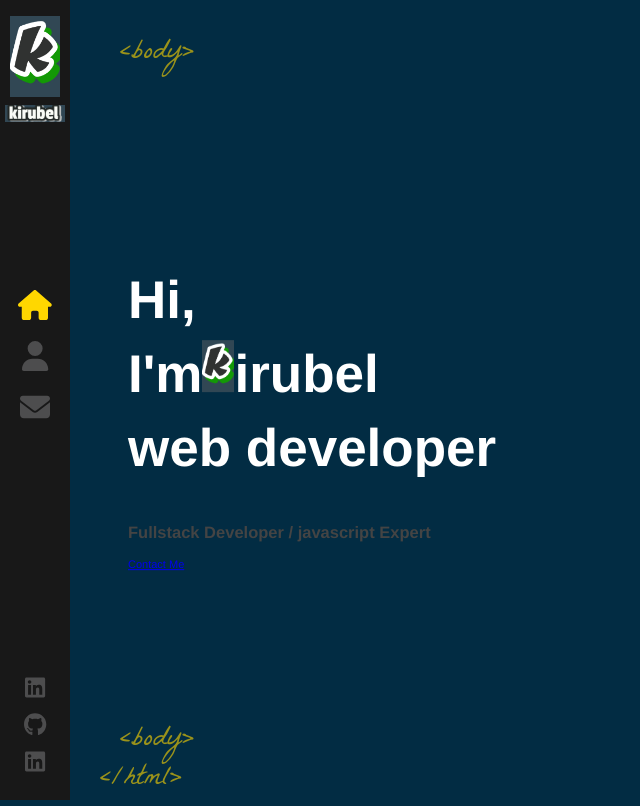
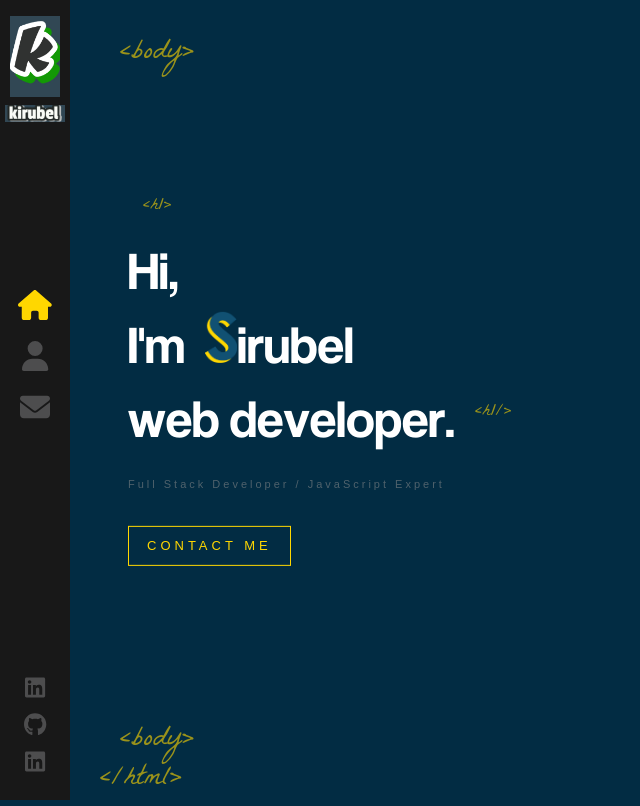
Before and after one commit to kirusolo/react-portfolio, a React (Create React App) app: page / in a window 1280 px wide. Shown: the whole page, without its empty margins (0-640 px from the left). Built offline with nearby package versions, Linux system fonts and the light colour scheme.

Commit message:
style using animated letters

```diff
--- a/package.json
+++ b/package.json
@@ -11,6 +11,7 @@
     "@testing-library/react": "^13.4.0",
     "@testing-library/user-event": "^13.5.0",
     "animate.css": "^4.1.1",
+    "gsap": "^3.12.2",
     "gsap-trial": "^3.12.2",
     "leaflet": "^1.9.4",
     "loaders.css": "^0.1.2",
--- /dev/null
+++ b/src/components/AnimatedLetters/index.js
@@ -0,0 +1,15 @@
+import './index.scss'
+
+const AnimatedLetters = ({ letterClass, strArray, idx }) => {
+  return (
+    <span>
+      {strArray.map((char, i) => (
+        <span key={char + i} className={`${letterClass} _${i + idx}`}>
+          {char}
+        </span>
+      ))}
+    </span>
+  )
+}
+
+export default AnimatedLetters
--- /dev/null
+++ b/src/components/AnimatedLetters/index.scss
@@ -0,0 +1,24 @@
+.text-animate {
+  display: inline-block;
+  opacity: 0;
+  animation: bounceIn 1s 1s;
+  animation-fill-mode: forwards;
+  min-width: 10px;
+}
+
+.text-animate-hover {
+  min-width: 10px;
+  display: inline-block;
+  animation-fill-mode: both;
+
+  &:hover {
+    animation: rubberBand 1s;
+    color: #ffd700;
+  }
+}
+
+@for $i from 1 through 35 {
+  .text-animate._#{$i} {
+    animation-delay: #{$i / 10}s;
+  }
+}
--- a/src/components/Home/index.js
+++ b/src/components/Home/index.js
@@ -1,25 +1,70 @@
-import LogoTitle from '../../assets/images/logo-k.png'
+import { useEffect, useState } from 'react'
 import { Link } from 'react-router-dom'
+import AnimatedLetters from '../AnimatedLetters'
+import LogoTitle from '../../assets/images/logo-s.png'
+
 import './index.scss'
 
 const Home = () => {
+  const [letterClass, setLetterClass] = useState('text-animate')
+  const nameArray = ['i', 'r', 'u', 'b', 'e', 'l']
+  const jobArray = [
+    'w',
+    'e',
+    'b',
+    ' ',
+    'd',
+    'e',
+    'v',
+    'e',
+    'l',
+    'o',
+    'p',
+    'e',
+    'r',
+    '.',
+  ]
+  useEffect(() => {
+    // Store the timer ID returned by setTimeout
+    const timerId = setTimeout(() => {
+      setLetterClass('text-animate-hover')
+    }, 4000)
+
+    // Cleanup function to clear the timer if the component unmounts or the effect runs again
+    return () => clearTimeout(timerId)
+  }, []) // Empty dependency array to run this effect only once
+
   return (
+    <>
       <div className="container home-page">
         <div className="text-zone">
           <h1>
-          Hi, <br />
-          I'm
+            <span className={letterClass}>H</span>
+            <span className={`${letterClass} _12`}>i,</span>
+            <br />
+            <span className={`${letterClass} _13`}>I</span>
+            <span className={`${letterClass} _14`}>'m</span>
+
             <img src={LogoTitle} alt="developer" />
-          irubel
+            <AnimatedLetters
+              letterClass={letterClass}
+              strArray={nameArray}
+              idx={15}
+            />
             <br />
-          web developer
+            <AnimatedLetters
+              letterClass={letterClass}
+              strArray={jobArray}
+              idx={22}
+            />
           </h1>
-        <h2>Fullstack Developer / javascript Expert</h2>
+          <h2>Full Stack Developer / JavaScript Expert </h2>
           <Link to="/contact" className="flat-button">
-          Contact Me
+            CONTACT ME
           </Link>
         </div>
       </div>
+    </>
   )
 }
 
--- a/src/components/Home/index.scss
+++ b/src/components/Home/index.scss
@@ -10,8 +10,69 @@
   h1 {
     color: #fff;
     font-size: 53px;
+    margin: 0;
+    font-family: 'Coolvetica';
+    font-weight: 400;
+
+    &::before {
+      content: '<h1>';
+      font-family: 'La Belle Aurore';
+      color: #ffd700;
+      font-size: 18px;
+      position: absolute;
+      margin-top: -40px;
+      left: 15px;
+      opacity: 0.6;
+    }
+
+    &::after {
+      content: '<h1/>';
+      font-family: 'La Belle Aurore';
+      color: #ffd700;
+      font-size: 18px;
+      position: absolute;
+      margin-top: 18px;
+      margin-left: 20px;
+      animation: fadeIn 1s 1.7s backwards;
+      opacity: 0.6;
+    }
     img {
       width: 32px;
+      margin-left: 20px;
+      opacity: 0;
+      height: auto;
+      animation: rotateIn 1s linear both;
+      animation-delay: 1.4s;
     }
   }
 }
+
+h2 {
+  color: #8d8d8d8d;
+  margin-top: 20px;
+  font-weight: 400;
+  font-size: 11px;
+  font-family: sans-serif;
+  letter-spacing: 3px;
+  animation: fadeIn 1s 1.8s backwards;
+}
+
+.flat-button {
+  color: #ffd700;
+  font-size: 13px;
+  font-weight: 400;
+  letter-spacing: 4px;
+  font-family: sans-serif;
+  text-decoration: none;
+  padding: 10px 18px;
+  border: 1px solid #ffd700;
+  margin-top: 25px;
+  float: left;
+  animation: fadeIn 1s 1.8s backwards;
+  white-space: nowrap;
+
+  &:hover {
+    background: #ffd700;
+    color: #333;
+  }
+}
```
Also changed, not shown: 1 other file (tests, documents, lock files or other folders). Lines whose indentation alone changed are shown as unchanged.
